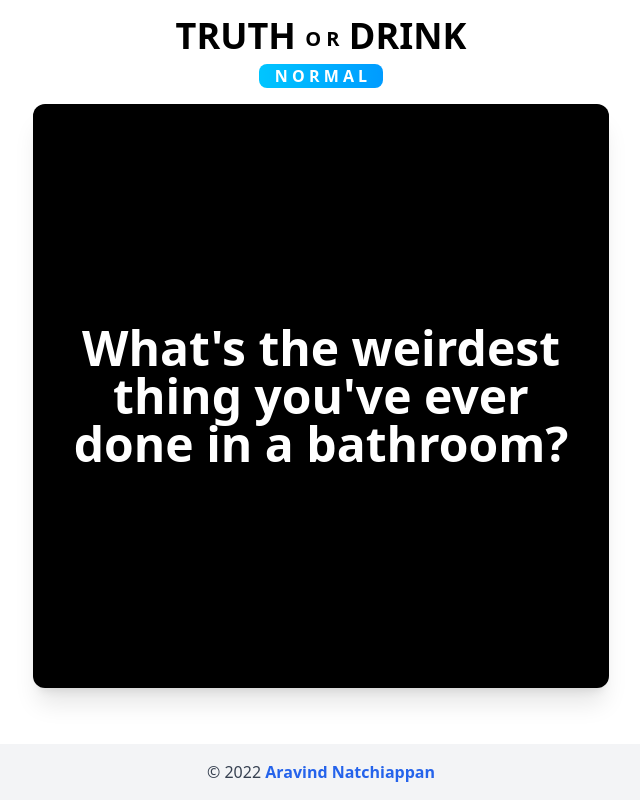
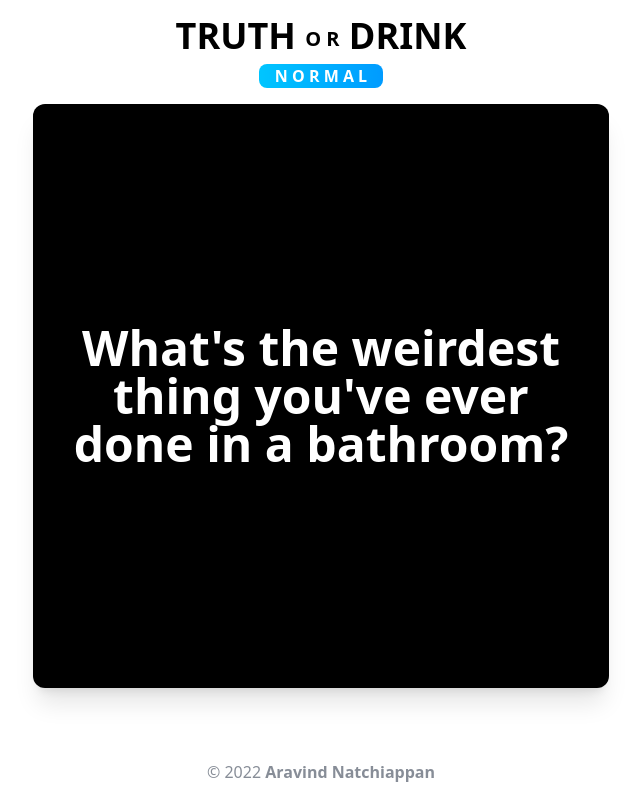
Before and after one commit to Pavlo1994/Truth-drink-React-, a Next.js app: page /game in a window 1280 px wide. Shown: the whole page, without its empty margins (319-959 px from the left). Built offline with nearby package versions, Linux system fonts and the light colour scheme.

Commit message:
updated game page footer

```diff
--- a/pages/game.tsx
+++ b/pages/game.tsx
@@ -108,9 +108,9 @@ const Game: NextPage = () => {
           </div>
         </div>
 
-        <footer className="bg-gray-100 text-center lg:text-left">
-        <div className="text-center text-gray-700 p-4">
-          © {getYear()} <a className="text-blue-600 font-semibold" href="https://aru.wtf/">Aravind Natchiappan</a>
+        <footer className="text-center lg:text-left">
+        <div className="text-center text-gray-700 p-4 text-opacity-60">
+          © {getYear()} <a className="font-semibold text-opacity-60" href="https://aru.wtf/">Aravind Natchiappan</a>
         </div>
       </footer>
       </div>
```
